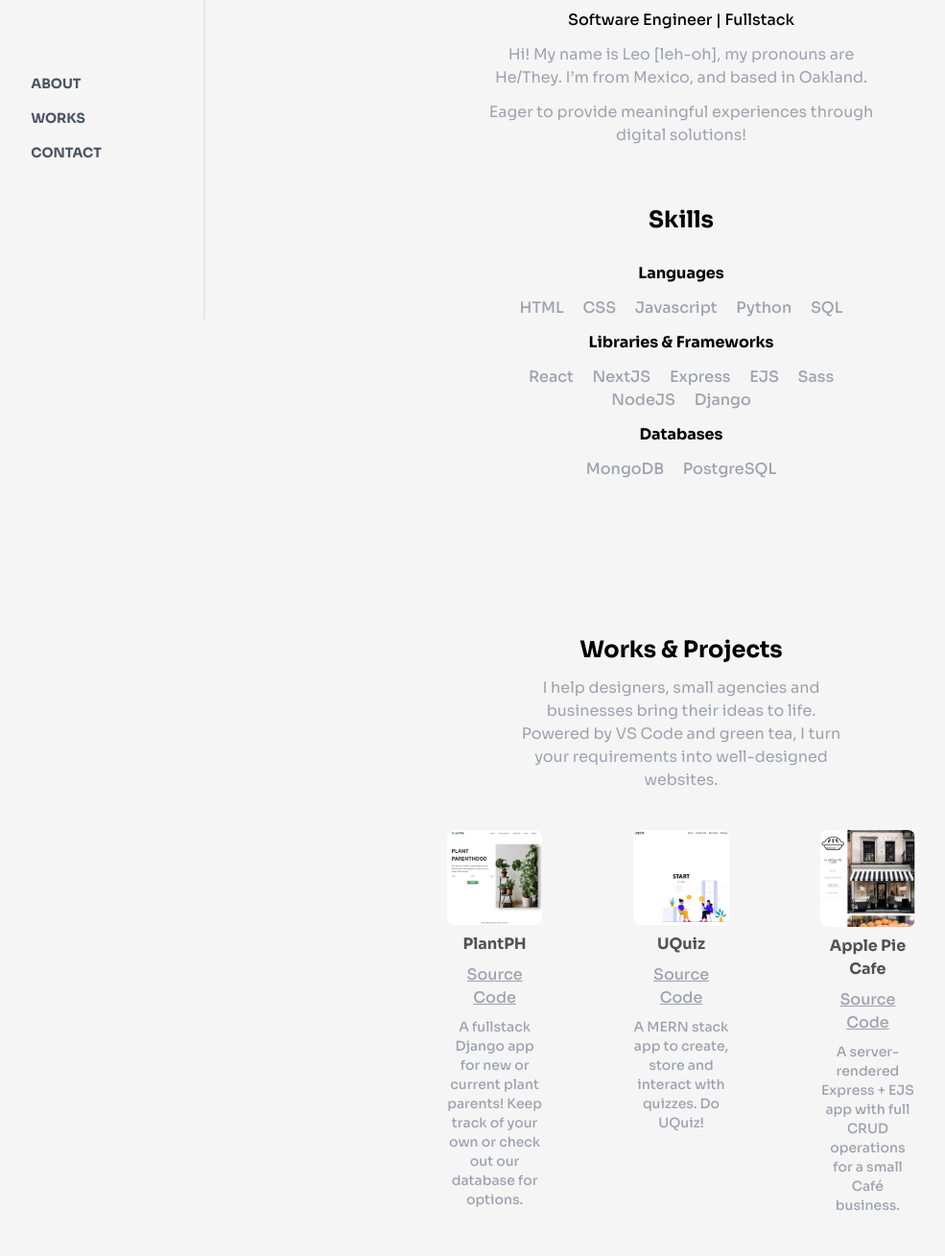
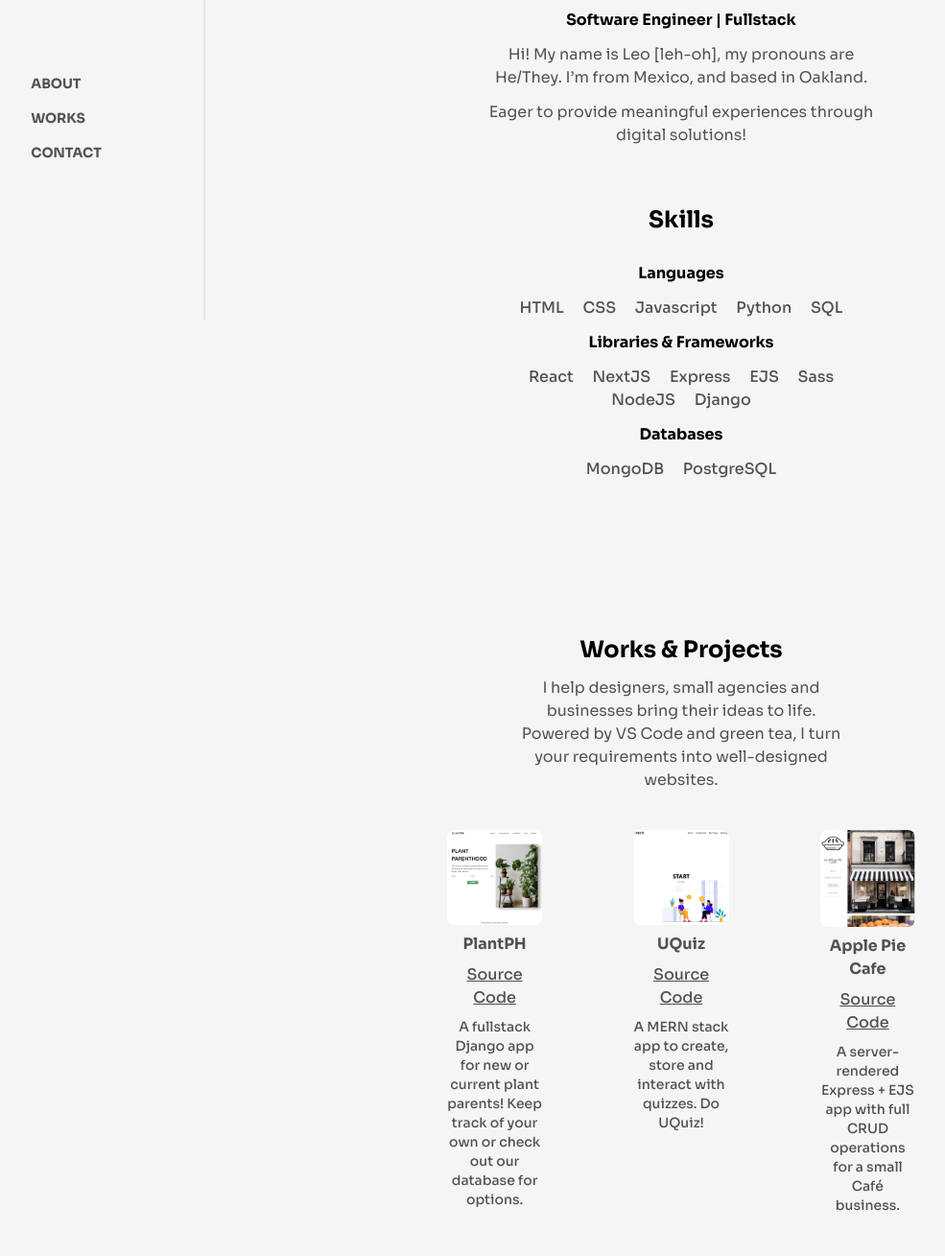
Before and after one commit to Eleoes/Portfolio, a website: page index.html in a window 1280 px wide. Shown: the part 467-1776 px from the top of the page at 96% size, without its empty margins (74-1059 px from the left). Drawn offline with Linux system fonts and the light colour scheme.

Commit message:
fixed font color contrast web accessibility, linkedin link

```diff
--- a/index.html
+++ b/index.html
@@ -4,7 +4,7 @@
     <meta charset="UTF-8">
     <meta http-equiv="X-UA-Compatible" content="IE=edge">
     <meta name="viewport" content="width=device-width, initial-scale=1.0">
-    <link href="https://fonts.googleapis.com/css2?family=Sora:wght@100;200;300;400;500;600;700;800&display=swap" rel="stylesheet">
+    <link href="https://fonts.googleapis.com/css2?family=Sora:wght@100;200;300-600;500;600;700;800&display=swap" rel="stylesheet">
     <link rel="stylesheet" href="./css/output.css"/>
     <title>Leonardo Escaroz</title>
 </head>
@@ -16,7 +16,7 @@
                     <span class="text-9xl text-black">日</span>
                 </a>
             </div>
-            <ul class="mt-24 text-gray-600 font-bold text-sm uppercase space-y-4">
+            <ul class="mt-24 text-neutral-600 font-bold text-sm uppercase space-y-4">
                 <li>
                     <a href="#about">About</a>
                 </li>
@@ -75,12 +75,12 @@
                         <span>Resume</span>
                         </a>
                     </div>
-                    <h2 class="font-bold font-medium">Software Engineer | Fullstack</h2>
-                    <p class="text-gray-400">
+                    <h2 class="font-bold">Software Engineer | Fullstack</h2>
+                    <p class="text-neutral-600">
                         Hi! My name is Leo [leh-oh], my pronouns are He/They.
                         I’m from Mexico, and based in Oakland.
                     </p>
-                    <p class="text-gray-400 mb-12">
+                    <p class="text-neutral-600 mb-12">
                         Eager to provide meaningful experiences through digital solutions!
                     </p>
                     <!-- skills -->
@@ -88,27 +88,27 @@
 
                     <span class="font-bold mx-auto">Languages</span>
                     <div class="mx-auto">
-                        <span class="text-gray-400 font-medium px-2">HTML</span>
-                        <span class="text-gray-400 font-medium px-2">CSS</span>
-                        <span class="text-gray-400 font-medium px-2">Javascript</span>
-                        <span class="text-gray-400 font-medium px-2">Python</span>
-                        <span class="text-gray-400 font-medium px-2">SQL</span>
+                        <span class="text-neutral-600 font-medium px-2">HTML</span>
+                        <span class="text-neutral-600 font-medium px-2">CSS</span>
+                        <span class="text-neutral-600 font-medium px-2">Javascript</span>
+                        <span class="text-neutral-600 font-medium px-2">Python</span>
+                        <span class="text-neutral-600 font-medium px-2">SQL</span>
                     </div>
 
                     <span class="font-bold mx-auto">Libraries & Frameworks</span>
                     <div class="mx-auto">
-                        <span class="text-gray-400 font-medium px-2">React</span>
-                        <span class="text-gray-400 font-medium px-2">NextJS</span>
-                        <span class="text-gray-400 font-medium px-2">Express</span>
-                        <span class="text-gray-400 font-medium px-2">EJS</span>
-                        <span class="text-gray-400 font-medium px-2">Sass</span>
-                        <span class="text-gray-400 font-medium px-2">NodeJS</span>
-                        <span class="text-gray-400 font-medium px-2">Django</span>
+                        <span class="text-neutral-600 font-medium px-2">React</span>
+                        <span class="text-neutral-600 font-medium px-2">NextJS</span>
+                        <span class="text-neutral-600 font-medium px-2">Express</span>
+                        <span class="text-neutral-600 font-medium px-2">EJS</span>
+                        <span class="text-neutral-600 font-medium px-2">Sass</span>
+                        <span class="text-neutral-600 font-medium px-2">NodeJS</span>
+                        <span class="text-neutral-600 font-medium px-2">Django</span>
                     </div>
                     <span class="font-bold mx-auto">Databases</span>
                     <div class="mx-auto items-center">
-                        <span class="text-gray-400 font-medium px-2">MongoDB</span>
-                        <span class="text-gray-400 font-medium px-2">PostgreSQL</span>
+                        <span class="text-neutral-600 font-medium px-2">MongoDB</span>
+                        <span class="text-neutral-600 font-medium px-2">PostgreSQL</span>
                     </div>
                 </div>
             </div>
@@ -119,7 +119,7 @@
                 <!-- top section  -->
                 <div class="flex flex-col gap-3 items-center">
                     <h2 class="font-bold text-2xl">Works & Projects</h2>
-                    <p class="md:mx-20 text-center text-gray-400">
+                    <p class="md:mx-20 text-center text-neutral-600">
                         I help designers, small agencies and businesses bring their ideas to
                         life. Powered by VS Code and green tea, I turn your requirements
                         into well-designed websites.
@@ -135,9 +135,9 @@
                         <img class="rounded-lg" src="./imgs/PlantPH.png" alt="Plant Parenthood App">
                     </a>
                     <span class="text-neutral-600 mt-2 font-bold hover:drop-shadow-none flex justify-center">PlantPH</span>
-                    <a class="text-gray-400 pt-2 font-medium hover:drop-shadow-none flex justify-center underline underline-offset-1"
+                    <a class="text-neutral-600 pt-2 font-medium hover:drop-shadow-none flex justify-center underline underline-offset-1"
                         href="https://github.com/Eleoes/plant_parenthood">Source Code</a>
-                    <p class="text-sm text-gray-400 pt-2 font-medium hover:drop-shadow-none flex justify-center">
+                    <p class="text-sm text-neutral-600 pt-2 font-medium hover:drop-shadow-none flex justify-center">
                         A fullstack Django app for new or current plant parents! Keep track of your own or check out our database for options.
                     </p>
                     </div>
@@ -150,9 +150,9 @@
                         <img class="rounded-lg" src="./imgs/UQuiz.png" alt="UQuiz App">
                     </a>
                     <span class="text-neutral-600 mt-2 font-bold hover:drop-shadow-none flex justify-center">UQuiz</span>
-                    <a class="text-gray-400 pt-2 font-medium hover:drop-shadow-none flex justify-center underline underline-offset-1"
+                    <a class="text-neutral-600 pt-2 font-medium hover:drop-shadow-none flex justify-center underline underline-offset-1"
                         href="https://github.com/Eleoes/UQuiz">Source Code</a>
-                    <p class="text-sm text-gray-400 pt-2 font-medium hover:drop-shadow-none flex justify-center">
+                    <p class="text-sm text-neutral-600 pt-2 font-medium hover:drop-shadow-none flex justify-center">
                         A MERN stack app to create, store and interact with quizzes. Do UQuiz!
                     </p>
                     </div>
@@ -165,9 +165,9 @@
                         <img class="rounded-lg" src="./imgs/ApplePieCafe.png" alt="Apple Pie Cafe App">
                     </a>
                     <span class="text-neutral-600 mt-2 font-bold hover:drop-shadow-none flex justify-center">Apple Pie Cafe</span>
-                    <a class="text-gray-400 pt-2 font-medium hover:drop-shadow-none flex justify-center underline underline-offset-1"
+                    <a class="text-neutral-600 pt-2 font-medium hover:drop-shadow-none flex justify-center underline underline-offset-1"
                         href="https://github.com/Eleoes/Apple-Pie-Cafe">Source Code</a>
-                    <p class="text-sm text-gray-400 pt-2 font-medium hover:drop-shadow-none flex justify-center">
+                    <p class="text-sm text-neutral-600 pt-2 font-medium hover:drop-shadow-none flex justify-center">
                         A server-rendered Express + EJS app with full CRUD operations for a small Café business.
                     </p>
                     </div>
@@ -180,11 +180,11 @@
                 <div class="flex flex-col gap-3 items-center">
                     <h2 class="font-bold text-2xl">Contact</h2>
                 </div>
-                <p class="mx-20 text-center text-gray-400">
+                <p class="mx-20 text-center text-neutral-600">
                     Send a word through my links below!
                 </p>
                 <div class="flex justify-between mt-12">
-                    <a class="h-10 w-10" href="www.linkedin.com/in/leonardo-escaroz">
+                    <a class="h-10 w-10" href="https://www.linkedin.com/in/leonardo-escaroz-b1b47113b/">
                         <img class="object-cover" src="./imgs/linkedin.png" alt="LinkedIn">
                     </a>
                     <a class="h-10 w-10" href="https://github.com/Eleoes">
```
Also changed, not shown: css/output.css.
